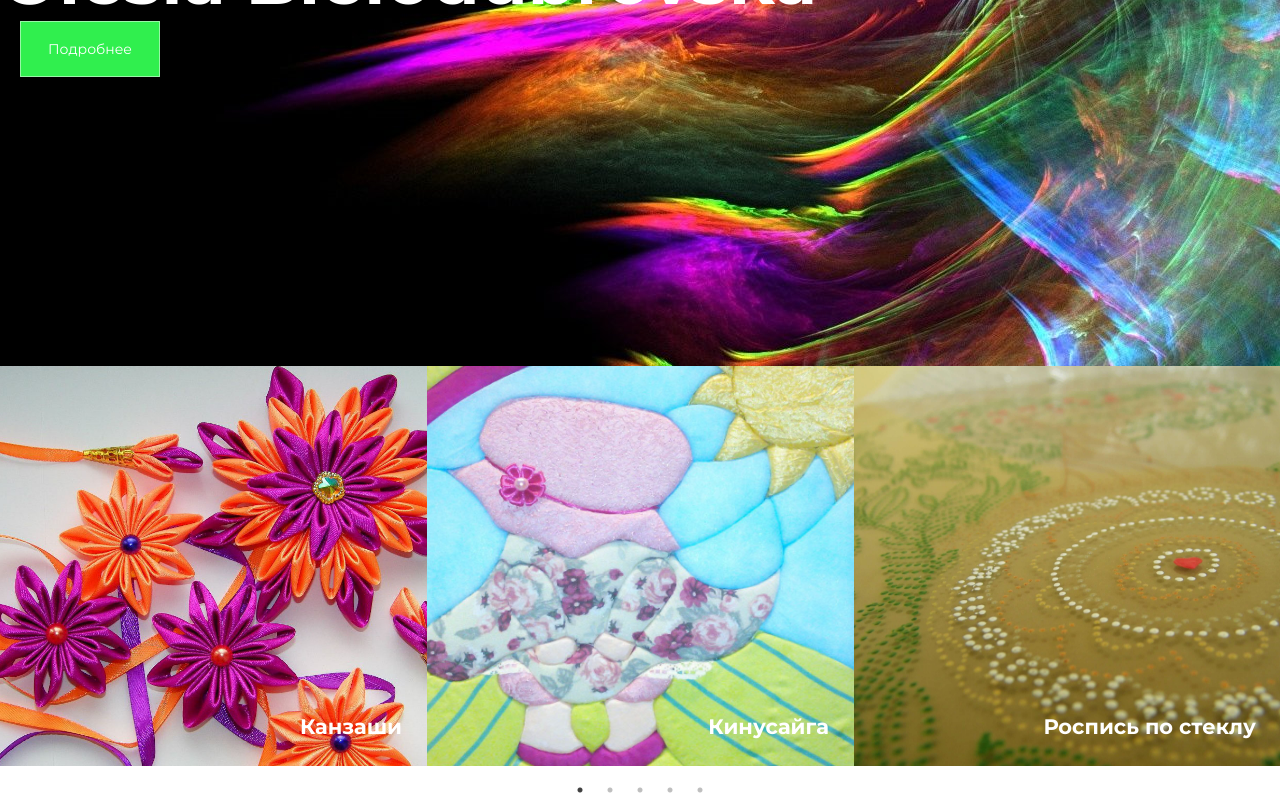
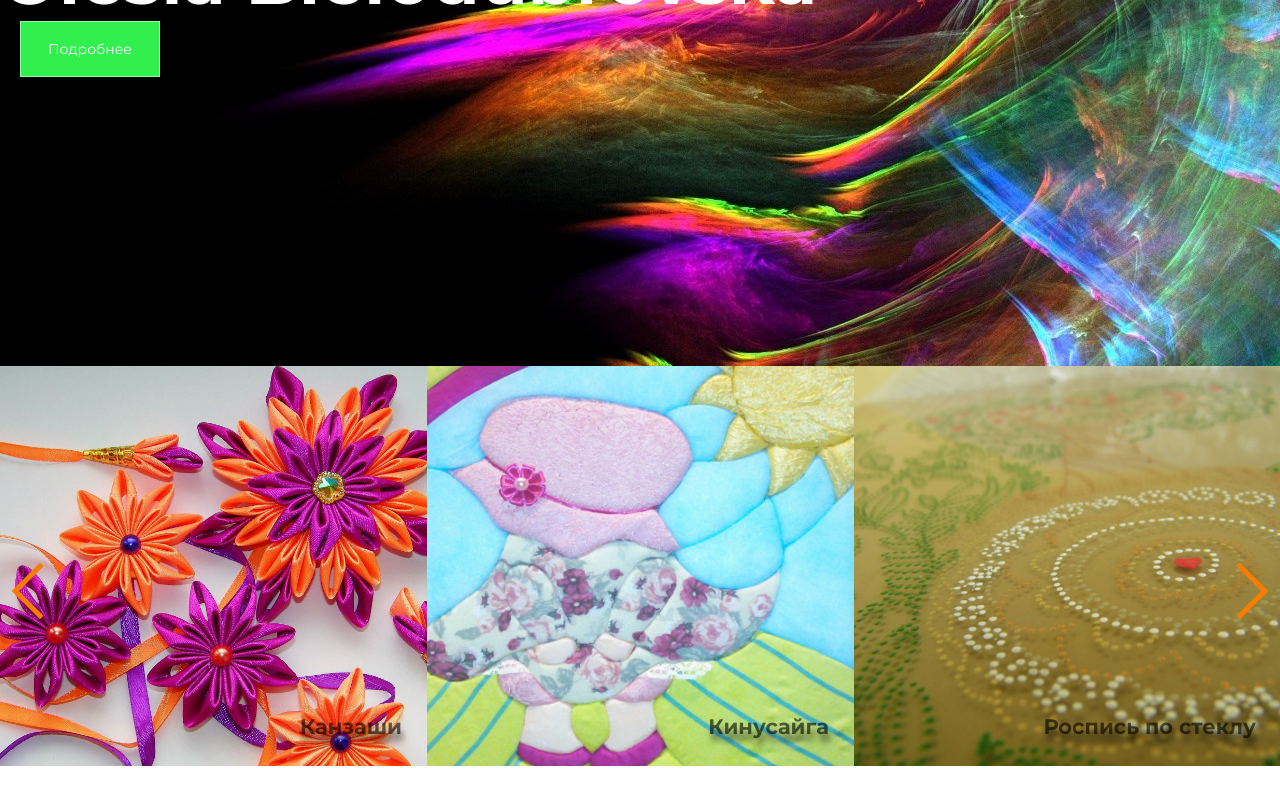
Before and after one commit to alex-rns/react-pff, a React (Create React App) app: page / in a window 1280 px wide. Shown: the part 434-1234 px from the top of the page. After the commit the page ends 1209 px from the top, so only its background shows below. Built offline with nearby package versions, Linux system fonts and the light colour scheme.

Commit message:
add arrow for slider

```diff
--- a/src/components/Carousel/Carousel.js
+++ b/src/components/Carousel/Carousel.js
@@ -49,23 +49,42 @@ const dataSlider = [
 ];
 
 
+function SampleNextArrow(props) {
+  const { className, onClick } = props;
+  return (
+    <div
+      className={className}
+      onClick={onClick}
+    />
+  );
+}
+
+function SamplePrevArrow(props) {
+  const { className, onClick } = props;
+  return (
+    <div
+      className={className}
+      onClick={onClick}
+    />
+  );
+}
+
 class Carousel extends React.Component {
   render() {
     let settings = {
-      dots: true,
       infinite: true,
       speed: 500,
       slidesToShow: 3,
       slidesToScroll: 1,
-      arrows: false,
+      nextArrow: <SampleNextArrow />,
+      prevArrow: <SamplePrevArrow />,
       responsive: [
         {
           breakpoint: 1024,
           settings: {
             slidesToShow: 2,
             slidesToScroll: 1,
-            infinite: true,
-            dots: true
+            infinite: true
           }
         }
       ]
--- a/src/components/Carousel/Carousel.sass
+++ b/src/components/Carousel/Carousel.sass
@@ -17,6 +17,10 @@
         p, button
           transition: all 0.6s ease
           transform: translate3d(0,0,0)
+        button
+          transition: all 1s ease
+          z-index: 10
+
       img
         transform: translate3d(0,0,0) scale(1.12)
 
@@ -27,11 +31,15 @@
       position: absolute
       bottom: 0
       right: 0
+      color: rgba(0,0,0,0.6)
+      text-shadow: 2px 8px 6px rgba(0,0,0,0.5), 0px -5px 35px rgba(255,255,255,0.3)
+
+
   .Button
     margin: 0 auto
 
 .slider__hover
-  padding: 35px 0 0 35px
+  padding: 55px 0 0 55px
   transition: $transition
   opacity: 0
   text-align: left
@@ -52,3 +60,82 @@
     margin: 0
     transition: $transition
     transform: translate3d(-40px,0,0)
+
+
+.slick-next,
+.slick-next:before, .slick-prev, .slick-prev:before
+  position: absolute
+
+.slick-next
+  right: 0
+  width: 40px
+  height: 40px
+  margin-right: 20px
+  top: 50%
+  -webkit-transform: rotate(-45deg)
+  border-left: none
+  border-top: none
+  border-right: 5px $accent-orange solid
+  border-bottom: 5px $accent-orange solid
+  &:hover
+    border-right: 7px $accent-orange solid
+    border-bottom: 7px $accent-orange solid
+    border-radius: 10%
+    &:before
+      animation-duration: 0.7s
+
+.slick-prev
+  width: 40px
+  height: 40px
+  margin-left: 20px
+  top: 50%
+  z-index: 10
+  left: 0
+  -webkit-transform: rotate(135deg)
+  border-right: 5px $accent-orange solid
+  border-bottom: 5px $accent-orange solid
+  &:hover
+    border-right: 7px $accent-orange solid
+    border-bottom: 7px $accent-orange solid
+    border-radius: 10%
+    &:before
+      animation-duration: 0.7s
+
+
+
+.slick-next:before
+  content: ''
+  width: 20px
+  height: 20px
+  margin: 0
+  border-right: 2px $accent-orange solid
+  border-bottom: 2px $accent-orange solid
+  animation-duration: 1.5s
+  animation-iteration-count: infinite
+  animation-name: slick-next
+
+.slick-prev:before
+  content: ''
+  width: 20px
+  height: 20px
+  margin: 0
+  border-right: 2px $accent-orange solid
+  border-bottom: 2px $accent-orange solid
+  animation-duration: 1.2s
+  animation-iteration-count: infinite
+  animation-name: slick-prev
+
+@keyframes slick-next
+  0%
+    opacity: 1
+    transform: translate(-10px, -10px)
+  100%
+    opacity: 0
+
+
+@keyframes slick-prev
+  0%
+    opacity: 1
+    transform: translate(-10px, -10px)
+  100%
+    opacity: 0
```
